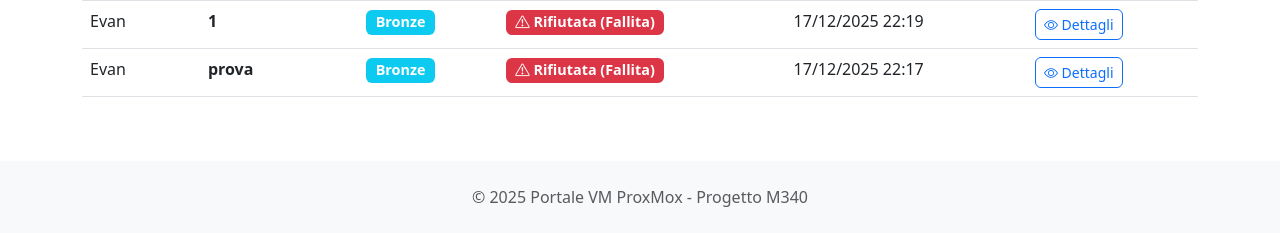
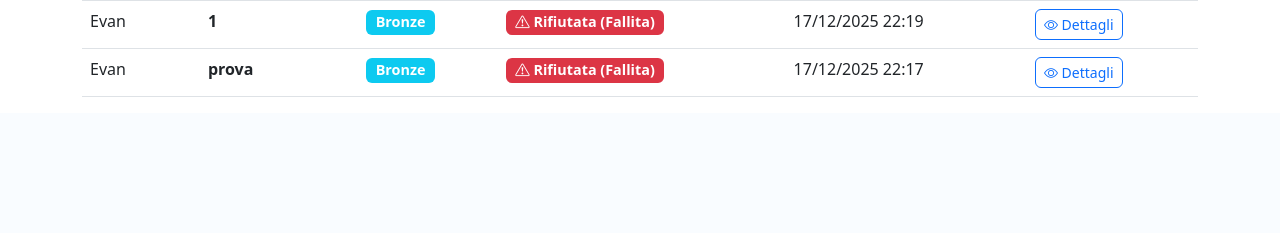
Before and after one commit to SalaEvan/Progetto_M340, a Flask app: page /dashboard in a window 1280 px wide. Shown: the part 1632-1865 px from the top of the page. After the commit the page ends 1729 px from the top, so only its background shows below. Run offline with Flask 3, Linux system fonts and the light colour scheme; a user stored in the database is signed in.

Commit message:
Add files via upload

```diff
--- a/Progetto/templates/base.html
+++ b/Progetto/templates/base.html
@@ -73,11 +73,6 @@
         {% block content %}{% endblock %}
     </main>
 
-    <footer class="mt-5 py-4 bg-light text-center">
-        <div class="container">
-            <p class="text-muted mb-0">&copy; 2025 Portale VM ProxMox - Progetto M340</p>
-        </div>
-    </footer>
 
     <script src="https://cdn.jsdelivr.net/npm/bootstrap@5.3.0/dist/js/bootstrap.bundle.min.js"></script>
     {% block extra_js %}{% endblock %}
```
